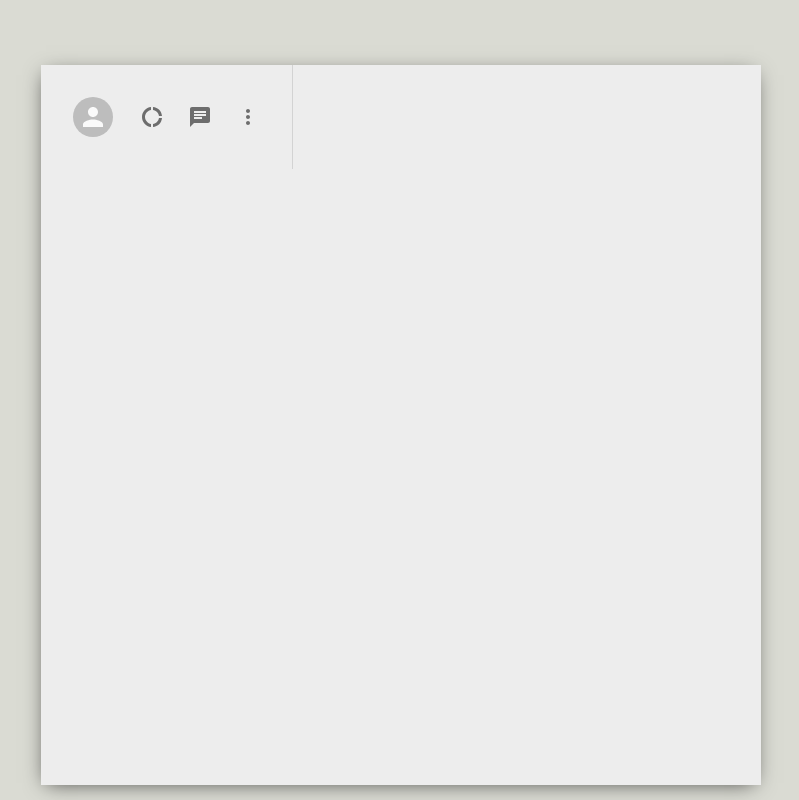
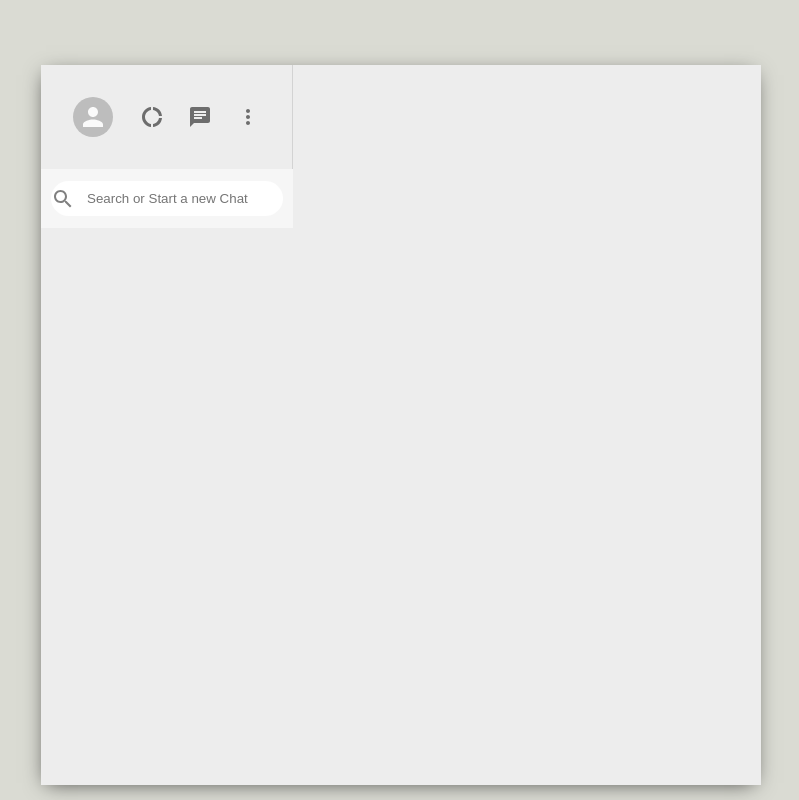
Before and after one commit to dijiflex/whatsapp-clone, a React (Create React App) app: page / in a window 1280 px wide. Shown: the whole page, without its empty margins (239-1038 px from the left). Built offline with nearby package versions, Linux system fonts and the light colour scheme.

Commit message:
Finished the search ui

```diff
--- a/src/Sidebar.css
+++ b/src/Sidebar.css
@@ -1,9 +1,17 @@
 
 
 .sidebar {
+    display: flex;
+    flex-direction: column;
     flex: .35;
 }
-
+.sidebar__search {
+    display: flex;
+    align-items: center;
+    background-color: #f6f6f6;
+    height: 39px;
+    padding: 10px;
+}
 .sidebar__header {
     display: flex;
     justify-content: space-between;
@@ -20,3 +28,19 @@
  margin-right: 2vw;
  font-size: 24px !important;
 }
+.sidebar__searchContaianer{
+    display: flex;
+    align-items: center;
+    background-color: white;
+    width: 100%;
+    height: 35px;
+    border-radius: 20px;
+}
+
+.sidebar__searchContaianer > .MuiSvgIcon-root {
+    color: gray;
+}
+.sidebar__searchContaianer > input {
+    border: none;
+    margin-left: 10px;
+}
--- a/src/Sidebar.js
+++ b/src/Sidebar.js
@@ -5,6 +5,7 @@
 import DonutLargeIcon from '@material-ui/icons/DonutLarge';
 import ChatIcon from '@material-ui/icons/Chat';
 import MoreVertIcon from '@material-ui/icons/MoreVert';
+import  {SearchOutlined } from '@material-ui/icons'
 function Sidebar() {
     return (
         <div className='sidebar'>
@@ -28,6 +29,10 @@
 
             </div>
             <div className='sidebar__search'>
+                <div className='sidebar__searchContaianer'>
+                    <SearchOutlined/>
+                    <input placeholder='Search or Start a new Chat' />
+                </div>
 
             </div>
             <div className='sidebar__chats'>
```
Lines whose indentation alone changed are shown as unchanged.
